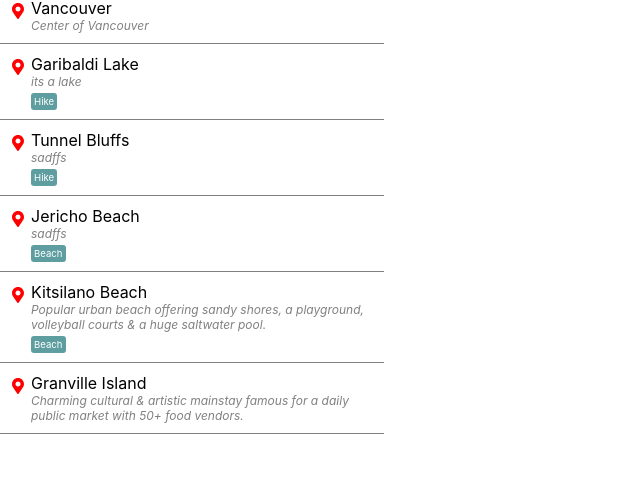
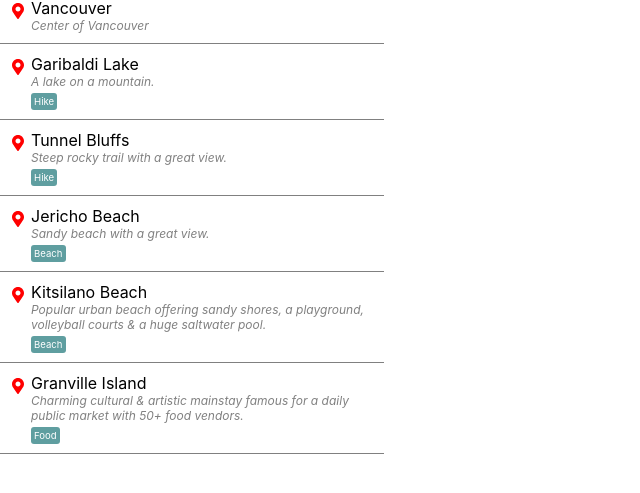
Before and after one commit to briannaleung/trip-map, a React (Create React App) app: page / in a window 1280 px wide. Shown: the part 189-682 px from the top of the page, without its empty margins (0-640 px from the left). Built offline with nearby package versions, Linux system fonts and the light colour scheme; no server answers.

Commit message:
fix padding and update locations

```diff
--- a/src/HeatMapApp.js
+++ b/src/HeatMapApp.js
@@ -27,7 +27,8 @@ const MapContainer = styled.div`
 
 const SearchContainer = styled.div`
     position: absolute;
-    padding: 20px 0 0 0;
+    padding: 20px 0 20px 0;
+    background: white;
 `;
 
 class HeatMapApp extends React.Component {
--- a/src/locations.js
+++ b/src/locations.js
@@ -3,7 +3,7 @@ export default [
         id: 1,
         name: 'Home',
         description: 'Home is Vancouver',
-        tags: ['home', 'Frequent location'],
+        tags: ['Home', 'Frequent location'],
         geometry: {
           location:{
             lat: 49.25741372437692,
@@ -26,7 +26,7 @@ export default [
       {
         id: 3,
         name: 'Garibaldi Lake',
-        description: 'its a lake',
+        description: 'A lake on a mountain.',
         tags: ['hike'],
         geometry: {
           location:{
@@ -38,7 +38,7 @@ export default [
       {
         id: 4,
         name: 'Tunnel Bluffs',
-        description: 'sadffs',
+        description: 'Steep rocky trail with a great view.',
         tags: ['hike'],
         geometry: {
           location:{
@@ -50,7 +50,7 @@ export default [
       {
         id: 5,
         name: 'Jericho Beach',
-        description: 'sadffs',
+        description: 'Sandy beach with a great view.',
         tags: ['beach'],
         geometry: {
           location:{
@@ -75,7 +75,7 @@ export default [
         id: 7,
         name: 'Granville Island',
         description: 'Charming cultural & artistic mainstay famous for a daily public market with 50+ food vendors.',
-        tags: [],
+        tags: ['food'],
         geometry: {
           location:{
             lat: 49.271385095551764,
```
